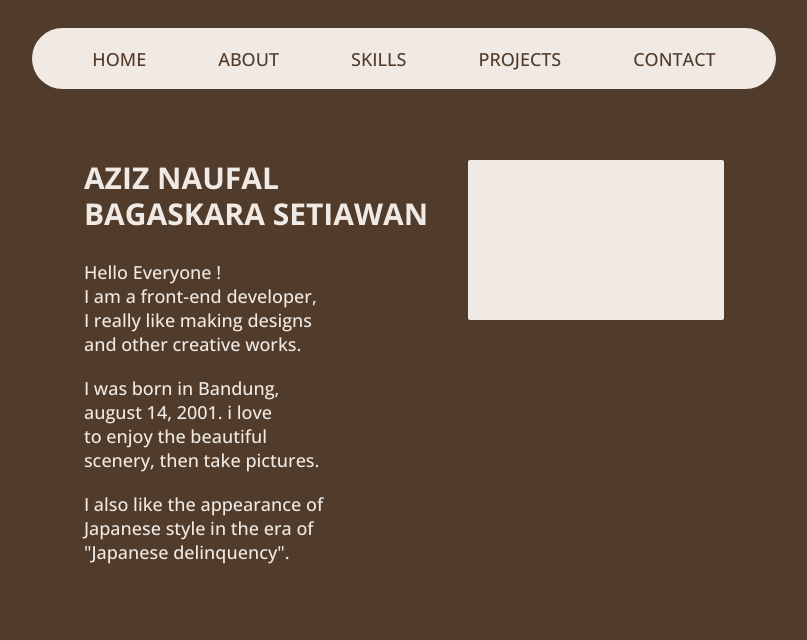
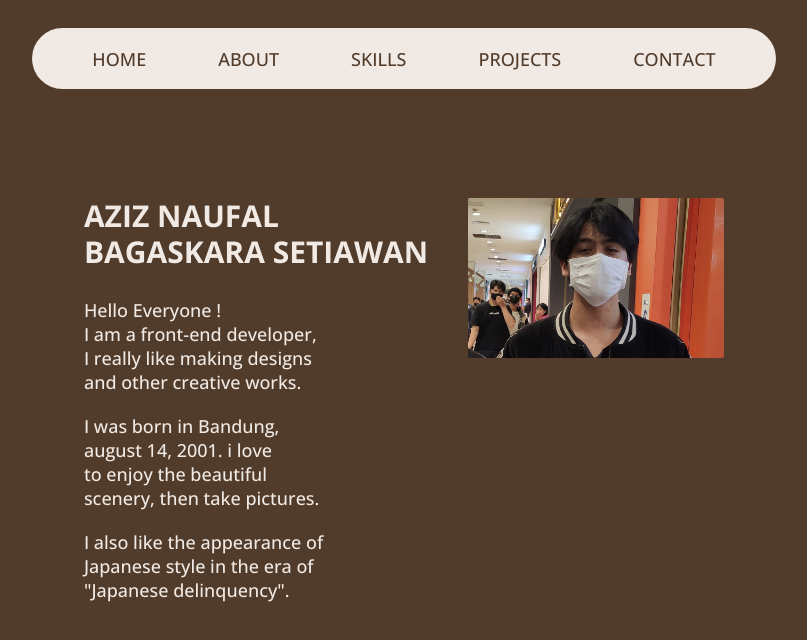
Before and after one commit to aziz13naufal/portofolio-web-v2, a React (Vite) app: page /about in a window 1280 px wide. Shown: the top 640 px of the page, without its empty margins (236-1043 px from the left). Built offline with nearby package versions, Linux system fonts and the light colour scheme.

Commit message:
menambah foto hero, memperbaiki sintak

```diff
--- a/src/routes/about.jsx
+++ b/src/routes/about.jsx
@@ -1,36 +1,44 @@
+import HeroImg from "../assets/img/hero-1.jpg"
+
 export default function About() {
     return (
-        <div className="w-full h-screen flex justify-center pt-40 px-6 sm:px-10">
+        <div className="w-full h-screen flex justify-center items-center px-6 sm:px-10">
+            <div className="flex">
             <div className="sm:mr-10">
                 <h1 className="text-3xl font-bold">AZIZ NAUFAL<p className="whitespace-nowrap sm:whitespace-normal">BAGASKARA SETIAWAN</p></h1>
-                <div className="w-full mt-5 h-40 bg-[#f1eae4] rounded-sm sm:hidden"></div>
+                <div className="">
+                    <img src={HeroImg} className="w-full mt-5 h-40 rounded-sm sm:hidden object-cover object-top" />
+                </div>
 
 
-                <p className="leading-6 mt-7">Hello Everyone !
+                <div className="leading-6 mt-7">Hello Everyone !
                     <p>I am a front-end developer,</p>
                     <p>I really like making designs</p>
                     <p>and other creative works.</p>
-                </p>
+                </div>
 
-                <p className="leading-6 mt-5">I was born in Bandung,
+                <div className="leading-6 mt-5">I was born in Bandung,
                     <p>august 14, 2001. i love</p>
                     <p>to enjoy the beautiful</p>
                     <p>scenery, then take pictures.</p>
-                </p>
+                </div>
 
-                <p className="leading-6 mt-5">I also like the appearance of
+                <div className="leading-6 mt-5">I also like the appearance of
                     <p>Japanese style in the era of</p>
                     <p>"Japanese delinquency".</p>
-                </p>
+                </div>
             </div>
             <div className="text-end hidden sm:block">
-                <div className="w-64 h-40 bg-[#f1eae4] rounded-sm"></div>
+                <div className="">
+                    <img src={HeroImg} className="w-64 h-40 rounded-sm object-cover object-top" />
+                </div>
                 <p className="leading-6 mt-3 hidden">that's some information
                     <p>about me, thank you for</p>
                     <p>visiting my portfolio</p>
                     <p>website.</p>
                 </p>
             </div>
+            </div>
         </div>
     )
 }
--- a/src/routes/index.jsx
+++ b/src/routes/index.jsx
@@ -1,3 +1,4 @@
+import HeroImg from "../assets/img/hero-1.jpg"
 
 export default function Index() {
   return (
@@ -9,8 +10,10 @@ export default function Index() {
       </div>
       <div>
         <p className="mb-8 font-semibold sm:hidden">Hi Everyone, welcome to my<p>portofolio website</p></p>
-        <div className="w-80 h-48 bg-[#f1eae4] rounded-custom mx-auto"></div>
-        <h1 className="text-3xl font-bold mt-10 sm:hidden">AZIZ NAUFAL<p className="whitespace-nowrap">BAGASKARA SETIAWAN</p></h1>
+        <div className="mx-auto">
+          <img src={HeroImg} alt="" className="w-80 h-48 rounded-custom object-cover object-top" />
+        </div>
+        <h1 className="text-2xl sm:text-3xl font-bold mt-10 sm:hidden">AZIZ NAUFAL<p className="whitespace-nowrap">BAGASKARA SETIAWAN</p></h1>
         <h3 className="font-semibold sm:hidden">Junior Front-end Developer</h3>
       </div>
     </div>
```
Also changed, not shown: src/assets/img/hero-1.jpg (added).
